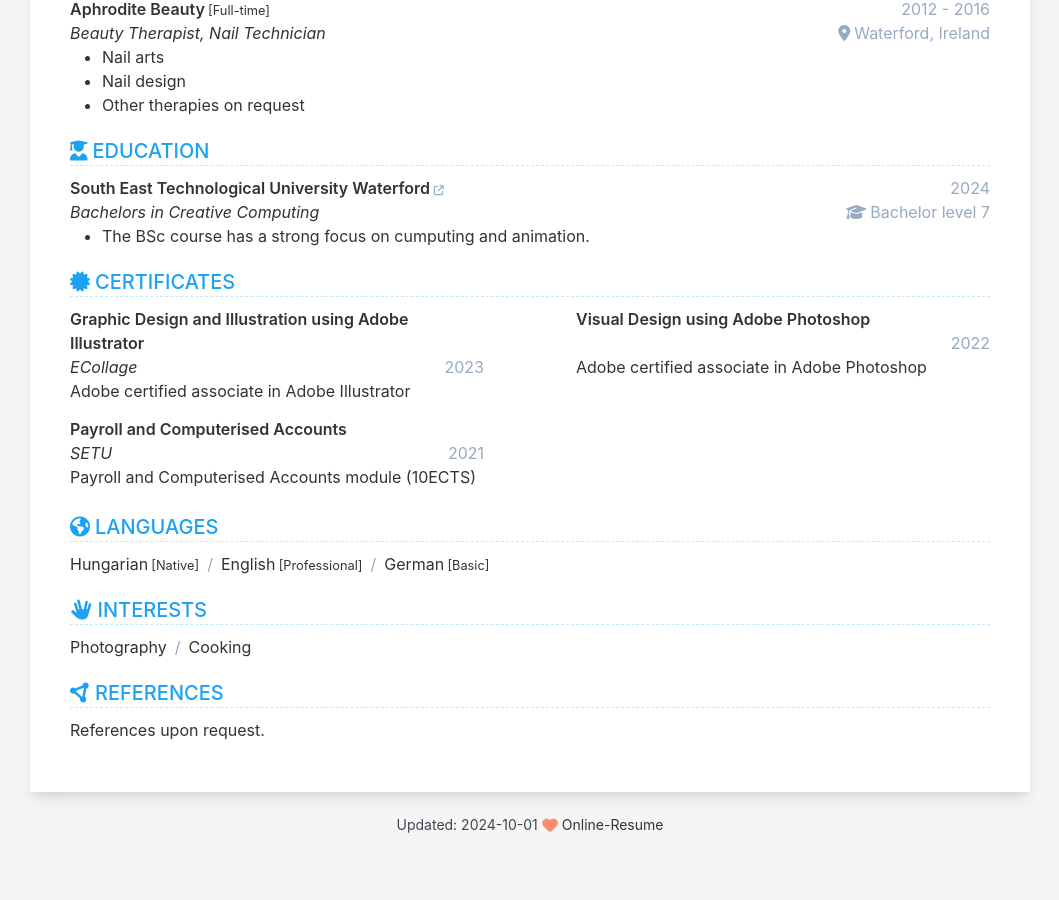
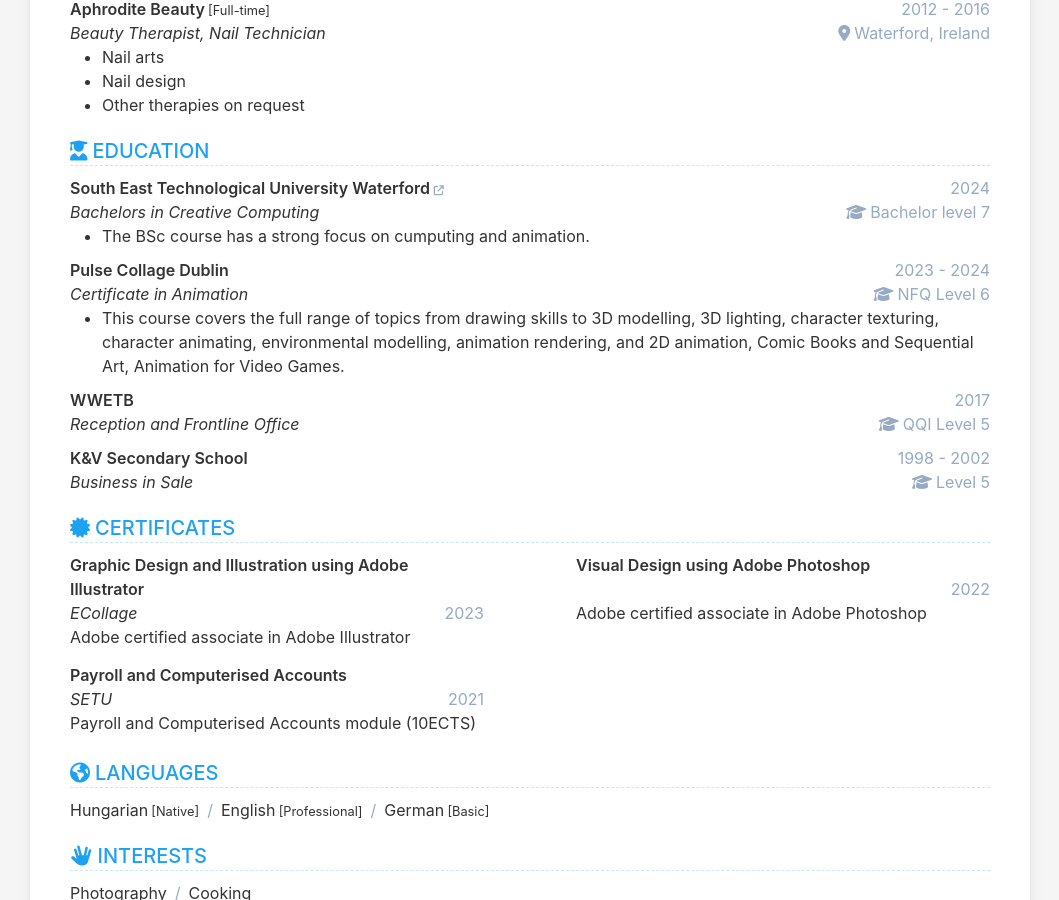
Before and after one commit to AlienLimes/online-resume-2, a Jekyll site: the page built from index.html, in a window 1280 px wide and 900 px high, scrolled down 696 px. Shown: the whole window, without its empty margins (110-1169 px from the left). Built offline with Jekyll 4.4.1, drawn with Linux system fonts in a browser that asks for light colours; before the commit the page ends 1551 px from its top, so only the background shows below that.

Commit message:
college fix

```diff
--- a/_data/data.yml
+++ b/_data/data.yml
@@ -150,6 +150,14 @@ education:
   description: |
 
   items:
+    - institution: South East Technological University Waterford
+      link: 'https://www.setu.ie'
+      date: 2024
+      major: Bachelors in Creative Computing
+      degree: Bachelor level 7
+      description: |
+        + The BSc course has a strong focus on cumputing and animation.
+
     - institution: Pulse Collage Dublin
       link:
       date: 2023 - 2024
@@ -160,14 +168,22 @@ education:
         3D lighting, character texturing, character animating, environmental modelling, animation rendering,
         and 2D animation, Comic Books and Sequential Art, Animation for Video Games.
 
-  items:
-    - institution: South East Technological University Waterford
-      link: 'https://www.setu.ie'
-      date: 2024
-      major: Bachelors in Creative Computing
-      degree: Bachelor level 7
+    - institution: WWETB
+      link:
+      date: 2017
+      major: Reception and Frontline Office
+      degree: QQI Level 5
       description: |
-        + The BSc course has a strong focus on cumputing and animation.
+
+
+    - institution: K&V Secondary School
+      link:
+      date: 1998 - 2002
+      major: Business in Sale
+      degree: Level 5
+      description: |
+
+
 
 certificate:
   show: true
```
